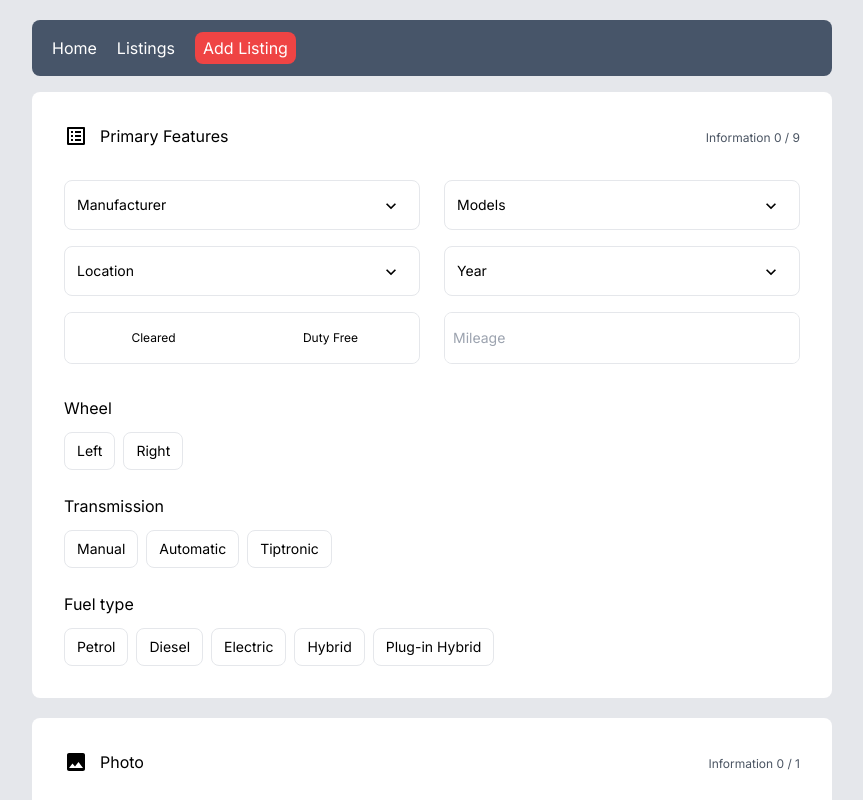
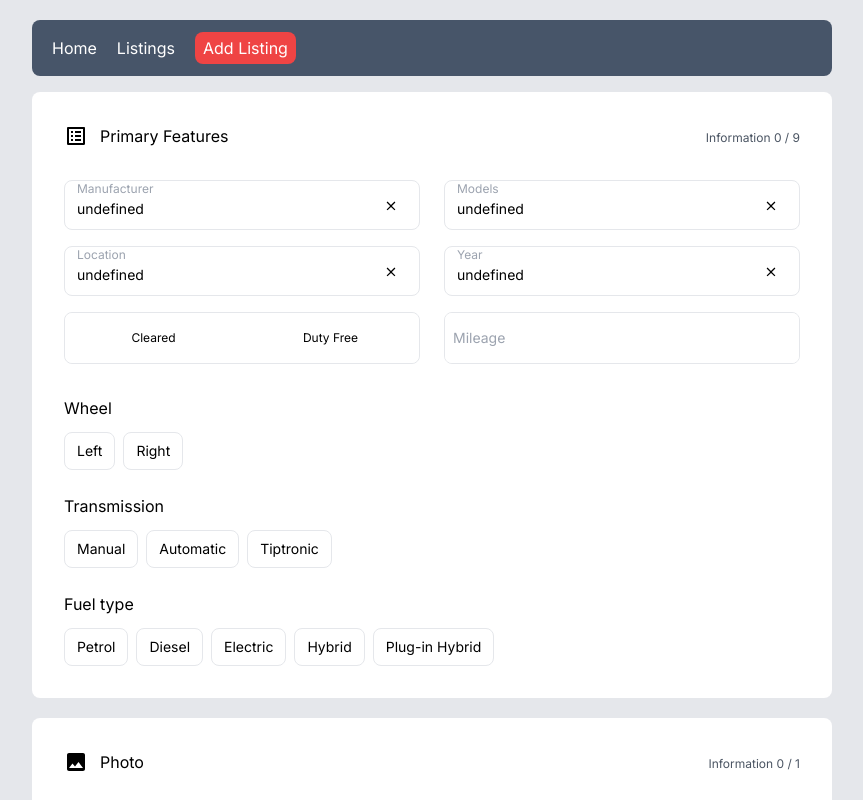
Before and after one commit to nicKondratiev/e-auto-next, a Next.js app: page /add in a window 1280 px wide. Shown: the top 800 px of the page, without its empty margins (208-1071 px from the left). Built offline with nearby package versions, Linux system fonts and the light colour scheme.

Commit message:
Add handleClickOutside function to handle clicking behaviour

```diff
--- a/components/dropdown/Dropdown.tsx
+++ b/components/dropdown/Dropdown.tsx
@@ -3,7 +3,7 @@
 /* eslint-disable tailwindcss/no-custom-classname */
 import React, { useState, useEffect, useRef } from "react";
 
-import { SetStateAction, Dispatch } from "react";
+import { InputFields } from "../../app/store";
 
 import useStore from "../../app/store";
 
@@ -14,28 +14,20 @@ import CloseIcon from "@mui/icons-material/Close";
 
 type DropDownProps = {
   header: string;
-  item: string;
-  inputVal: string;
-  setInputVal: Dispatch<SetStateAction<string>>;
+  name: keyof InputFields;
   canOpen: boolean;
-  setItem: (val: string) => void;
   Child: React.ReactNode;
 };
 
-const DropDown = ({
-  header,
-  Child,
-  item,
-  inputVal,
-  setInputVal,
-  setItem,
-  canOpen,
-}: DropDownProps) => {
-  const { isFormSubmitted } = useStore();
+const DropDown = ({ header, Child, name, canOpen }: DropDownProps) => {
+  const { isFormSubmitted, inputFields, updateField } = useStore();
+
+  const item = String(inputFields[name]);
 
   const [isOpen, setIsOpen] = useState(false);
   const dropdownRef = useRef<HTMLDivElement | null>(null);
   const inputRef = useRef<HTMLSpanElement | null>(null);
+  const closeButtonRef = useRef<HTMLButtonElement | null>(null);
 
   useEffect(() => {
     const handleClickOutside = (event: MouseEvent) => {
@@ -56,17 +48,25 @@ const DropDown = ({
     };
   }, []);
 
+  console.log(inputFields[name]);
+
   const toggleDropdown = () => {
     setIsOpen(!isOpen);
-    setInputVal("");
   };
 
   const closeDropdown = () => {
     setIsOpen(false);
-    setInputVal("");
   };
 
-  console.log(item);
+  const handleClickOutside = (event: any) => {
+    if (
+      canOpen &&
+      !inputRef.current?.contains(event.target as HTMLElement) &&
+      !closeButtonRef.current?.contains(event.target as HTMLElement)
+    ) {
+      toggleDropdown();
+    }
+  };
 
   return (
     <div ref={dropdownRef} className="relative flex w-full">
@@ -74,11 +74,7 @@ const DropDown = ({
         <div className="overlay md:hidden" onClick={closeDropdown}></div>
       )}
       <div
-        onClick={(event) =>
-          canOpen && !inputRef.current?.contains(event.target as HTMLElement) // we don't want to close dropdown if click occured on input element
-            ? toggleDropdown()
-            : () => null
-        } // we have to check data truthiness because we don't want to open models dropdown before we have manu selected
+        onClick={handleClickOutside}
         className={`${!canOpen ? "border-1 bg-gray-100 text-gray-300" : ""} ${
           isFormSubmitted && !item ? "border-red-300" : ""
         } dropdown-outter flex w-full overflow-hidden lg:w-full`}
@@ -101,13 +97,11 @@ const DropDown = ({
                   type="text"
                   className="dropdown-input"
                   autoFocus
-                  onChange={(e) => setInputVal(e.target.value)}
+                  onChange={(e) => updateField(name, e.target.value)}
                 />
               </span>
             )}
-            {!inputVal && (
-              <span className="absolute w-max cursor-auto">{item}</span>
-            )}
+            {item && <span className="absolute w-max cursor-auto">{item}</span>}
           </span>
         </div>
         <div className="rounded-full p-1.5 hover:bg-gray-100">
@@ -121,7 +115,12 @@ const DropDown = ({
               fontSize="small"
             />
           ) : (
-            <button onClick={() => setItem("")}>
+            <button
+              ref={closeButtonRef}
+              onClick={() => {
+                updateField(name, "");
+              }}
+            >
               <CloseIcon className="scale-75" fontSize="small" />
             </button>
           )}
```
